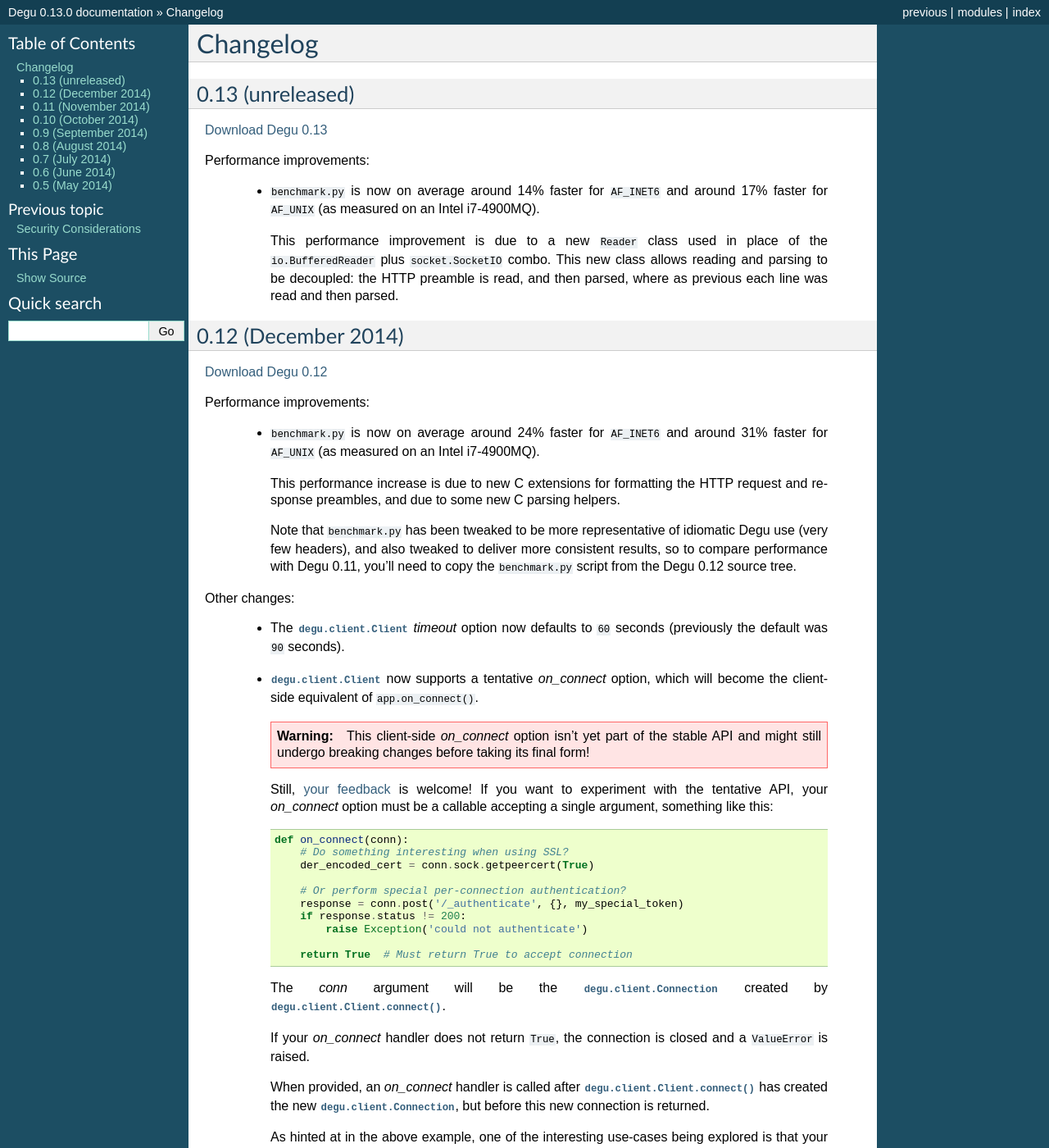
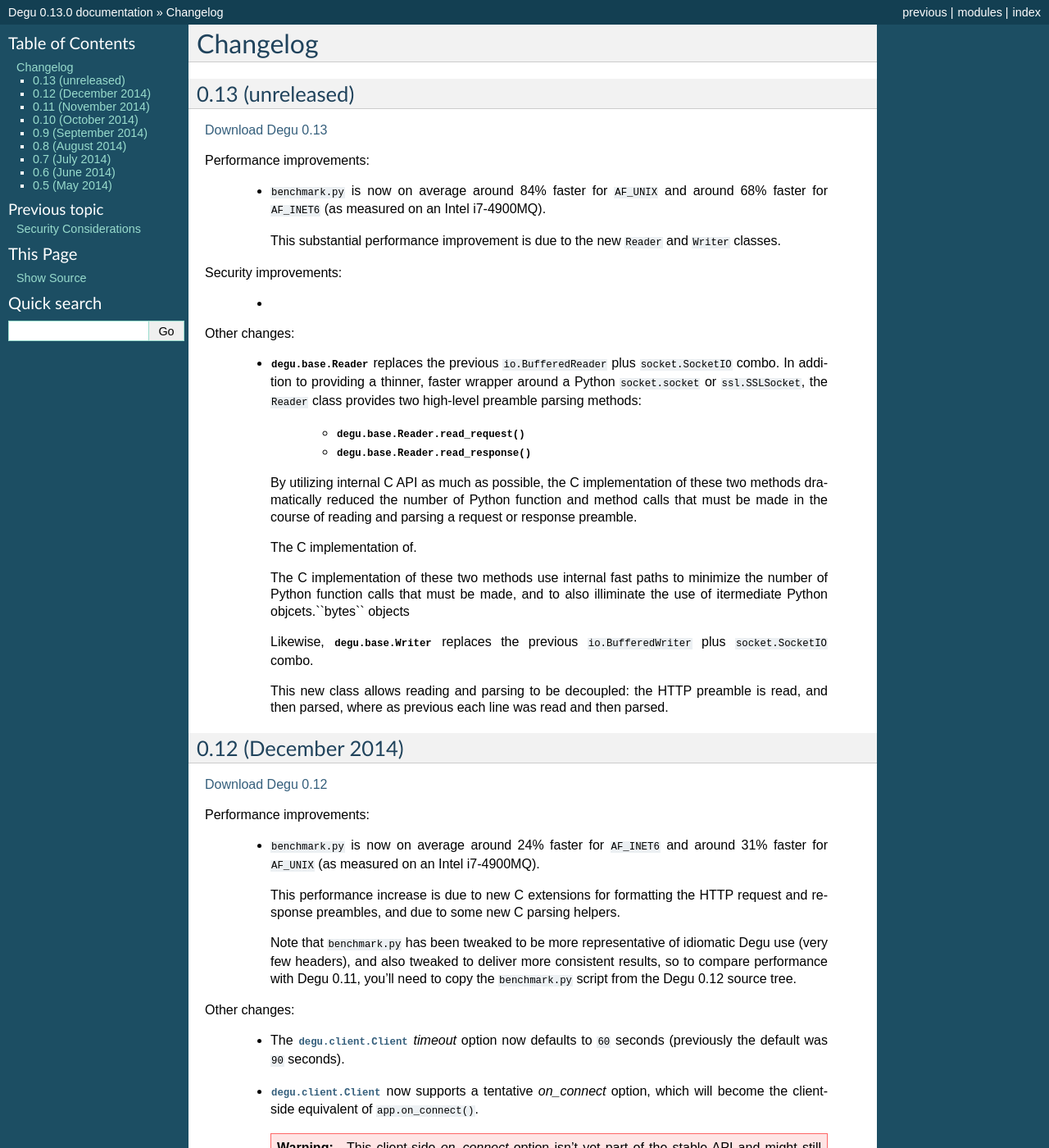
Before and after one commit to json420/degu, a Sphinx documentation site: the page built from doc/changelog.rst, in a window 1280 px wide and 1400 px high. Shown: the whole window at 82% size. Built offline with Sphinx 7.4.7, drawn with Linux system fonts in a browser that asks for light colours.

```diff
--- a/doc/changelog.rst
+++ b/doc/changelog.rst
@@ -9,12 +9,45 @@
 
 Performance improvements:
 
-    *   ``benchmark.py`` is now on average around 14% faster for ``AF_INET6``
-        and around 17% faster for ``AF_UNIX`` (as measured on an Intel
-        i7-4900MQ).
+    *   ``benchmark.py`` is now on average around 84% faster for ``AF_UNIX`` and
+        around 68% faster for ``AF_INET6`` (as measured on an Intel i7-4900MQ).
 
-        This performance improvement is due to a new ``Reader`` class used in
-        place of the ``io.BufferedReader`` plus ``socket.SocketIO`` combo.  This
+        This substantial performance improvement is due to the new ``Reader``
+        and ``Writer`` classes.
+
+Security improvements:
+
+    *
+
+Other changes:
+
+    *   :class:`degu.base.Reader` replaces the previous ``io.BufferedReader``
+        plus ``socket.SocketIO`` combo.  In addition to providing a thinner,
+        faster wrapper around a Python ``socket.socket`` or ``ssl.SSLSocket``,
+        the ``Reader`` class provides two high-level preamble parsing methods:
+
+            * :meth:`degu.base.Reader.read_request()`
+
+            * :meth:`degu.base.Reader.read_response()`
+
+        By utilizing internal C API as much as possible, the C implementation of
+        these two methods dramatically reduced the number of Python function and
+        method calls that must be made in the course of reading and parsing a request or response
+        preamble.
+
+        The C implementation of.
+
+        The C implementation of these two methods use internal fast paths to
+        minimize the number of Python function calls that must be made, and to
+        also illiminate the use of itermediate Python objcets.``bytes``
+        objects
+
+
+
+        Likewise, :class:`degu.base.Writer` replaces the previous
+        ``io.BufferedWriter`` plus ``socket.SocketIO`` combo.
+
+        This
         new class allows reading and parsing to be decoupled: the HTTP preamble
         is read, and then parsed, where as previous each line was read and then
         parsed.
```
Also changed, not shown: 3 other files.
